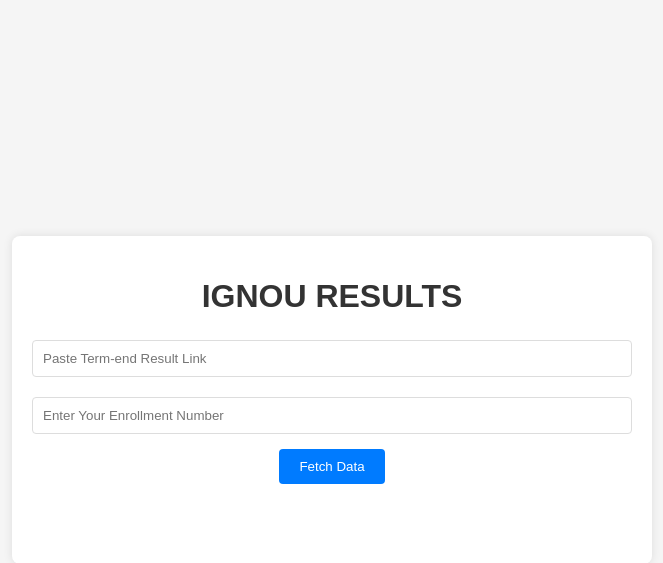
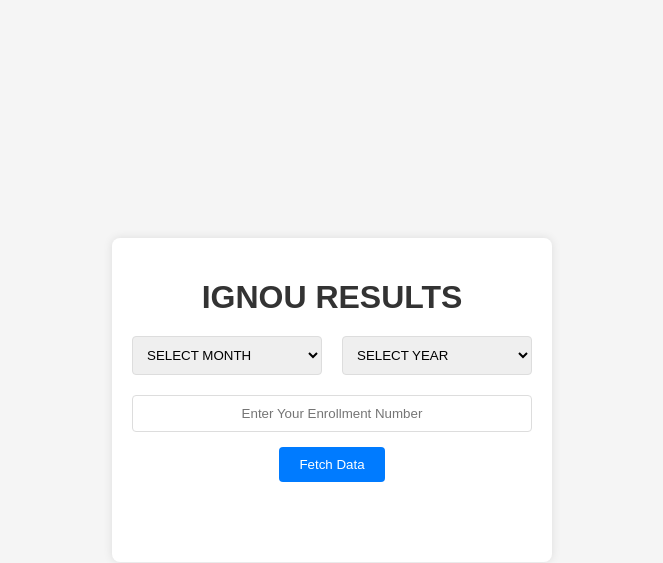
Before and after one commit to CodeDotJS/ignou, a Flask app: page / in a window 1280 px wide. Shown: the top 563 px of the page, without its empty margins (308-971 px from the left). Run offline with Flask 3, Linux system fonts and the light colour scheme; some web fonts are replaced.

Commit message:
updated feature

```diff
--- a/templates/index.html
+++ b/templates/index.html
@@ -27,7 +27,7 @@
 
         .container {
             text-align: center;
-            max-width: 600px;
+            max-width: 400px;
             width: 90%;
             background-color: #ffffff;
             padding: 20px;
@@ -51,7 +51,7 @@
             color: #555555;
         }
 
-        input[type="text"] {
+        select {
             width: 100%;
             padding: 10px;
             margin-bottom: 15px;
@@ -71,6 +71,28 @@
 
         button:hover {
             background-color: #0056b3;
+        }
+
+        input[type="text"] {
+            text-align: center;
+            width: 90%;
+            padding: 10px;
+            margin-bottom: 15px;
+            border: 1px solid #dddddd;
+            border-radius: 4px;
+            box-sizing: border-box;
+        }
+
+        input:focus::placeholder {
+            color: transparent;
+        }
+
+        .formContainer {
+            display: flex;
+            gap: 20px;
+            width: 100%;
+            justify-content: center;
+            align-items: center;
         }
 
         #resultContainer {
@@ -115,6 +137,19 @@
         .actionBtn.delete:hover {
             background-color: #c82333;
         }
+
+        #date {
+            width: 100%;
+        }
+
+        #year {
+            width: 100%;
+        }
+
+        #enrollment {
+            width: 100%;
+        }
+
       </style>
 </head>
 
@@ -122,8 +157,27 @@
     <div class="container">
         <h1>IGNOU RESULTS</h1>
         <form id="fetchForm">
-            <label for="url"></label>
-            <input type="text" id="url" name="url" placeholder="Paste Term-end Result Link">
+            <div class="formContainer">
+                <div id="date">
+                    <select id="month" name="month">
+                        <option value="" disabled selected>SELECT MONTH</option>
+                        <option value="June">JUNE</option>
+                        <option value="Dec">DECEMBER</option>
+                    </select>
+                </div>
+                <div id="year">
+                    <select id="year" name="year">
+                        <option value="" disabled selected>SELECT YEAR</option>
+                        <option value="24">2024</option>
+                        <option value="23">2023</option>
+                        <option value="22">2022</option>
+                        <option value="21">2021</option>
+                        <option value="20">2020</option>
+                        <option value="19">2019</option>
+                        <option value="18">2018</option>
+                    </select>
+                </div>
+            </div>
             <label for="enrollment"></label>
             <input type="text" id="enrollment" name="enrollment" placeholder="Enter Your Enrollment Number">
             <button type="submit">Fetch Data</button>
@@ -145,11 +199,11 @@
             document.getElementById('refreshBtn').style.display = 'none';
         }
 
-        const savedURL = localStorage.getItem('savedURL');
+        // const savedURL = localStorage.getItem('savedURL');
         const savedEnrollment = localStorage.getItem('savedEnrollment');
-        if (savedURL) {
-            document.getElementById('url').value = savedURL;
-        }
+        // if (savedURL) {
+        //     document.getElementById('url').value = savedURL;
+        // }
         if (savedEnrollment) {
             document.getElementById('enrollment').value = savedEnrollment;
         }
@@ -163,11 +217,13 @@
             method: 'POST',
             body: formData
         });
+
+        console.log(formData)
         const data = await response.text();
         document.getElementById('resultContainer').innerHTML = data;
         localStorage.setItem('fetchedData', data);
         document.getElementById('deleteBtn').style.display = 'inline-block';
-        localStorage.setItem('savedURL', formData.get('url'));
+        // localStorage.setItem('savedURL', formData.get('url'));
         localStorage.setItem('savedEnrollment', formData.get('enrollment'));
         document.getElementById('fetchForm').style.display = 'none';
         document.getElementById('refreshBtn').style.display = 'inline-block';
```
